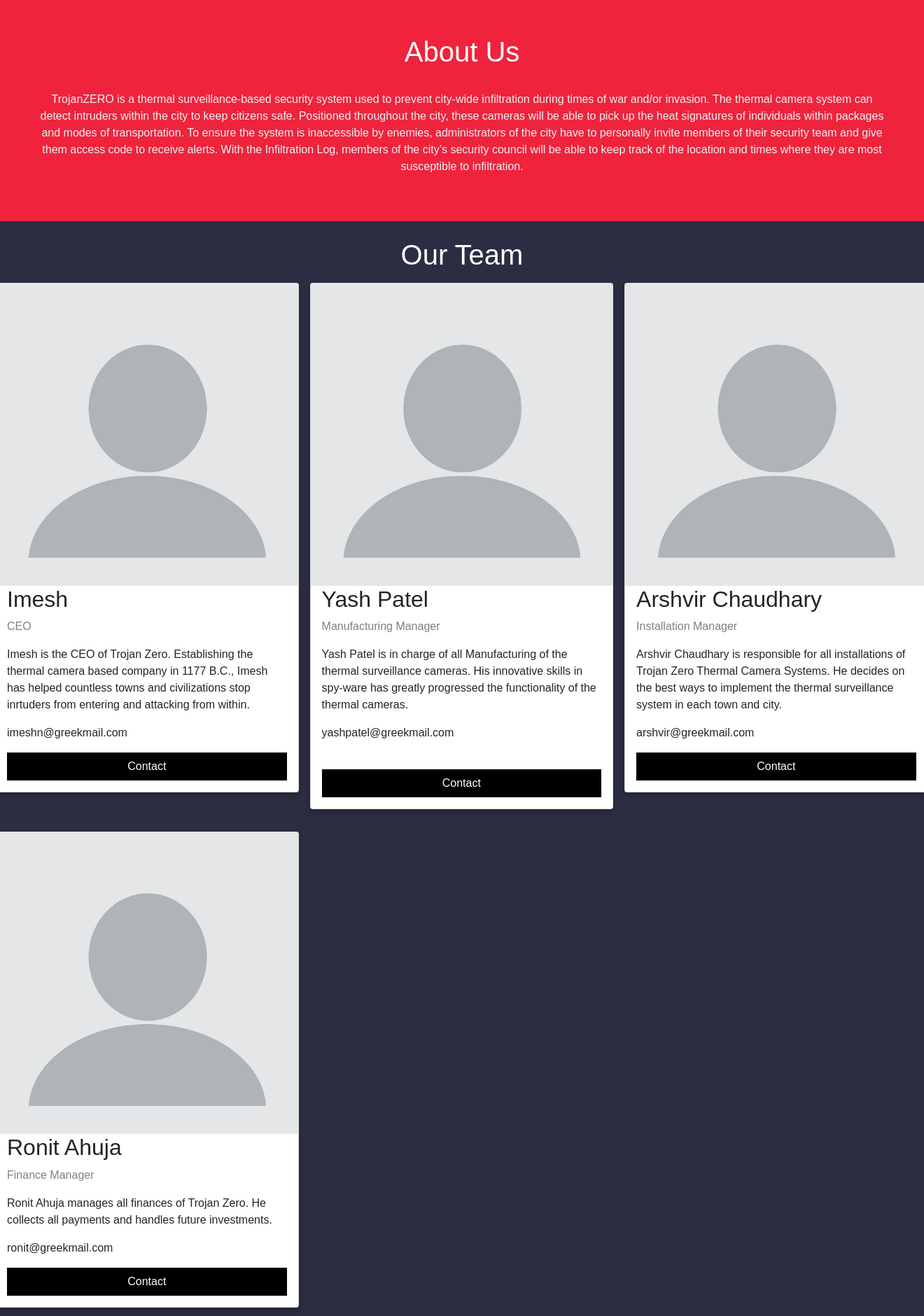
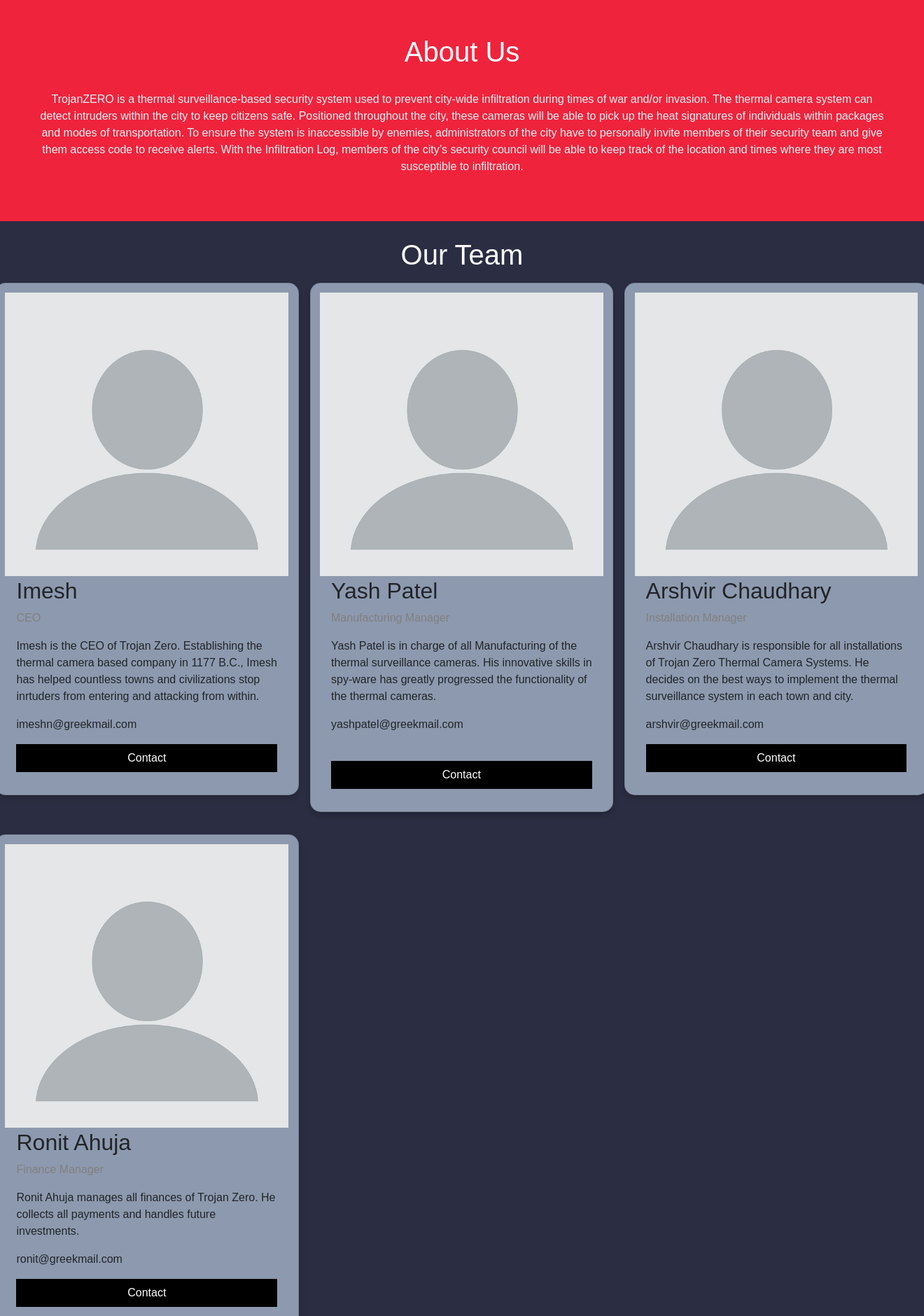
Before and after one commit to ronit4619/Trojan-Zero, a PHP site: page /welcome.html in a window 1320 px wide. Shown: the top 1880 px of the page at 70% size. Run offline with PHP 8.4, Linux system fonts and the light colour scheme; some libraries are stand-ins or nearby versions.

Commit message:
Updated Color Scheme

```diff
--- a/css/home.css
+++ b/css/home.css
@@ -2,7 +2,6 @@
       margin: 0;
       padding: 0;
       background-color: #2f3136;
-      background-image: url(uni.jpg);
       font-family: 'Segoe UI', Tahoma, Geneva, Verdana, sans-serif;
       -webkit-background-size: cover;
       background-size: cover;
--- a/css/welcome.css
+++ b/css/welcome.css
@@ -27,6 +27,9 @@
     .card {
         box-shadow: 0 4px 8px 0 rgba(0, 0, 0, 0.2);
         margin: 8px;
+        background-color: #8d99ae;
+        padding: 3%;
+        border-radius: 15px;
     }
 
     .about-section {
@@ -37,7 +40,7 @@
     }
 
     .container {
-        padding: 0 16px;
+        padding: 2px 16px;
     }
 
     .form-control {
```
